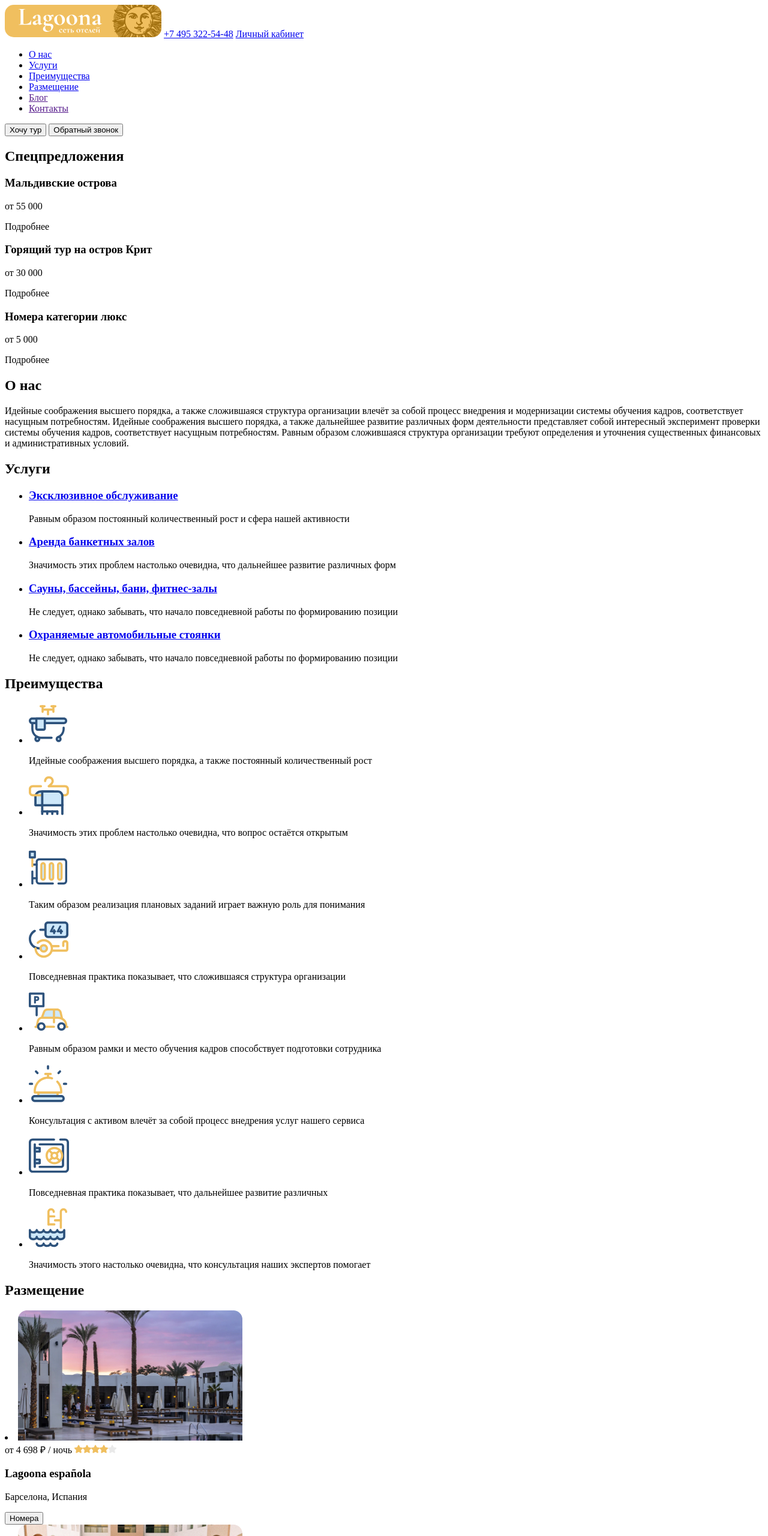
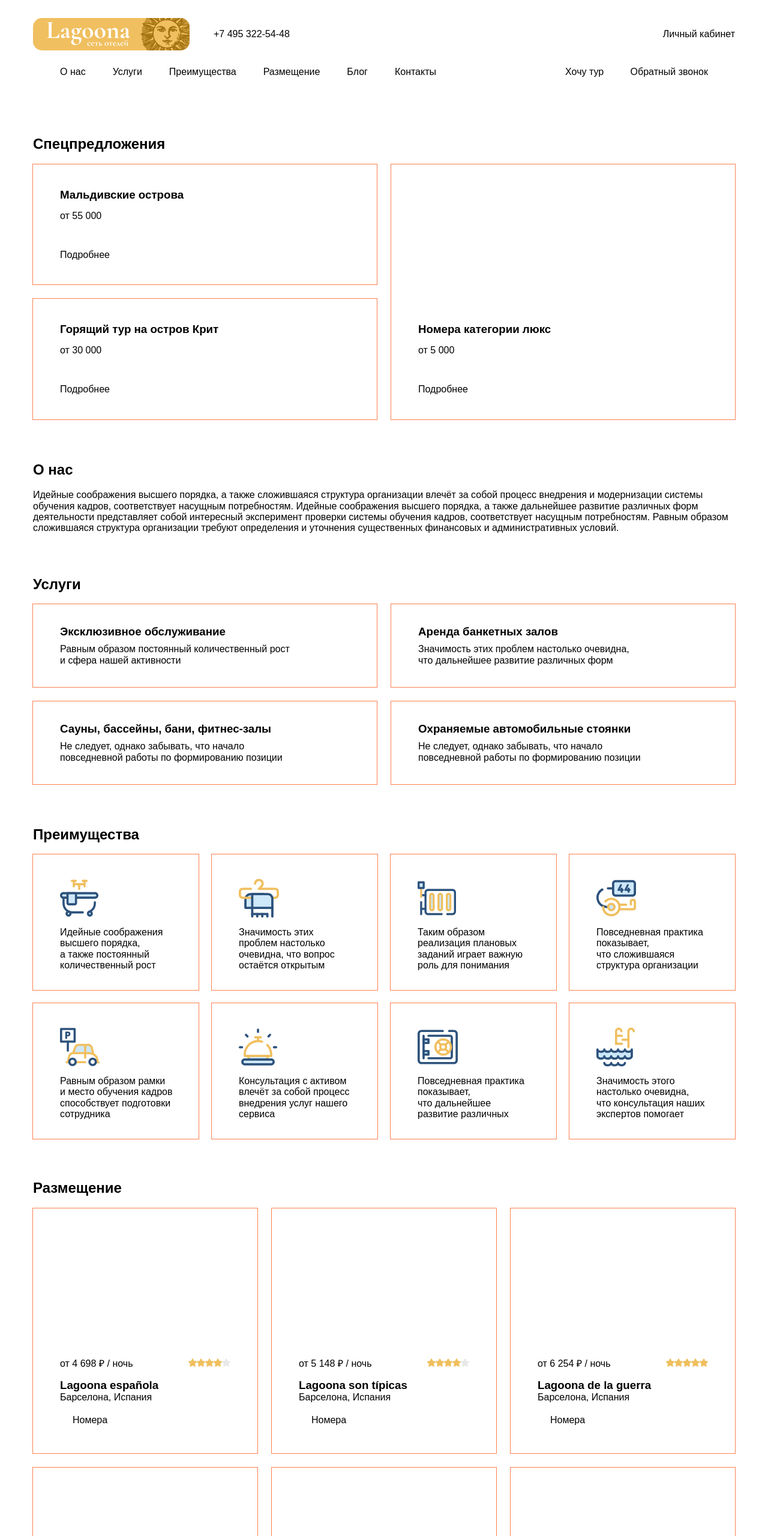
Before and after one commit to damonjiuc/hotels, a plain HTML site: page index.html in a window 1280 px wide. Shown: the top 2560 px of the page at 60% size. Drawn offline with Linux system fonts and the light colour scheme.

Commit message:
base-css added

```diff
--- /dev/null
+++ b/css/style.css
@@ -0,0 +1,223 @@
+html {
+    box-sizing: border-box;
+}
+
+*,
+::before,
+::after {
+    box-sizing: inherit;
+}
+
+a {
+    color: inherit;
+    text-decoration: none;
+}
+
+img {
+    max-width: 100%;
+}
+
+body {
+    min-width: 1200px;
+    font-family: 'font', sans-serif;
+}
+
+
+/* global */
+h1,
+h2,
+h3,
+p {
+    margin:0
+}
+
+.list-reset {
+    margin: 0;
+    padding: 0;
+    list-style: none;
+}
+
+.btn-reset {
+    padding: 0;
+    border: none;
+    background-color: transparent;
+    cursor: pointer;
+}
+
+.flex {
+    display: flex;
+}
+
+.container {
+    width: 1200px;
+    padding: 0 15px;
+    margin: 0 auto;
+}
+
+.sub-title {
+    margin: 0;
+    margin-bottom: 20px;
+}
+
+.section-offset {
+    padding-top: 70px;
+}
+
+/* end global */
+
+/* header */
+
+.header-top,
+.header-bottom {
+    padding-top: 30px;
+}
+
+.header-top {
+    align-items: center;
+}
+
+.privat-link {
+    margin-left: auto;
+}
+
+.logo {
+    margin-right: 40px;
+}
+
+.header-bottom {
+    justify-content: space-between;
+    padding: 27px 45px;
+}
+
+.menu-item:not(:last-child) {
+    margin-right: 45px;
+}
+
+.header-btn:not(:last-child) {
+    margin-right: 40px;
+}
+
+/*end header */
+
+/* special */
+.special-items-group {
+    margin-right: 24px;
+}
+
+.special-item {
+    outline: 1px solid coral;
+    padding: 40px 45px;
+    width: 573px;
+    flex-direction: column;
+    justify-content: flex-end;
+}
+
+.special-item:not(:last-child) {
+    margin-bottom: 24px;
+}
+
+.special-item-title {
+    margin-bottom: 15px;
+}
+
+.special-item-price {
+    margin-bottom: 47px;
+}
+
+/* end special */
+
+/* about */
+
+
+
+/* about end */
+
+/* services */
+.services-items {
+    flex-wrap: wrap;
+}
+
+.services-item {
+    outline: 1px solid coral;
+    width: 573px;
+    margin-bottom: 24px;
+    padding: 26px 126px 35px 45px;
+}
+
+.services-item:not(:nth-child(2n)) {
+    margin-right: 24px;
+}
+
+.services-title {
+    line-height: 40px;
+}
+/* services end */
+
+/* opp */
+.opp {
+    padding-top: 46px;
+}
+
+.opp-list {
+    flex-wrap: wrap;
+}
+
+.opp-list-item {
+    outline: 1px solid coral;
+    width: 276px;
+    margin-bottom: 22px;
+    padding: 40px 42px 32px 45px;
+}
+
+.opp-list-item:not(:nth-child(4n)) {
+    margin-right: 22px;
+}
+
+.opp-img {
+    margin-bottom: 10px;
+}
+/* opp end */
+
+/* placement */
+.placement {
+    padding-top: 46px;
+}
+
+.placement-items {
+    flex-wrap: wrap;
+}
+
+.placement-item {
+    outline: 1px solid coral;
+    width: 374px;
+    margin-bottom: 24px;
+    padding: 250px 45px 45px;
+    flex-direction: column;
+    justify-content: flex-end;
+}
+
+.placement-item:not(:nth-child(3n)) {
+    margin-right: 24px;
+}
+
+.placement-img {
+    margin-bottom: 32px;
+}
+
+.placement-top {
+    margin-bottom: 16px;
+    justify-content: space-between;
+}
+
+.placement-name {
+    margin-bottom: 16px;
+}
+
+.placement-place {
+    margin-bottom: 20px;
+}
+
+.placement-btn {
+    width: 100px;
+}
+/* placement end    */
--- a/index.html
+++ b/index.html
@@ -4,18 +4,20 @@
   <meta charset="UTF-8">
   <meta name="viewport" content="width=device-width, initial-scale=1.0">
   <title>Document</title>
+  <link rel="stylesheet" href="css/normalize.css">
+  <link rel="stylesheet" href="css/style.css">
 </head>
 <body>
   <header class="header">
     <div class="container">
-      <div class="header-top">
+      <div class="header-top flex">
         <img src="img/logo.svg" alt="Логотип сети отелей Lagoona" class="logo">
         <a href="tel:+74953225448" class="header-tel">+7 495 322-54-48</a>
         <a href="#" class="privat-link">Личный кабинет</a>
       </div>
-      <div class="header-bottom">
+      <div class="header-bottom flex">
         <nav class="menu">
-          <ul>
+          <ul class="list-reset flex">
             <li class="menu-item">
               <a href="#about" class="menu-link">О нас</a>
             </li>
@@ -37,39 +39,39 @@
           </ul>
         </nav>
         <div class="buttons">
-          <button class="btn header-btn">Хочу тур</button>
-          <button class="btn header-btn">Обратный звонок</button>
+          <button class="btn-reset btn header-btn">Хочу тур</button>
+          <button class="btn-reset btn header-btn">Обратный звонок</button>
         </div>
       </div>
     </div>
   </header>
 
   <main class="main">
-    <section id="special" class="special">
+    <section id="special" class="special section-offset">
       <div class="container">
         <h2 class="sub-title">Спецпредложения</h2>
-        <div class="special-items">
+        <div class="special-items flex">
           <div class="special-items-group">
-            <article class="special-item">
+            <article class="special-item flex">
               <h3 class="special-item-title">Мальдивские острова</h3>
               <p class="special-item-price">от 55 000</p>
               <span class="special-item-link">Подробнее</span>
             </article>
-            <article class="special-item">
+            <article class="special-item flex">
               <h3 class="special-item-title">Горящий тур на остров Крит</h3>
               <p class="special-item-price">от 30 000</p>
               <span class="special-item-link">Подробнее</span>
             </article>
           </div>
-          <article class="special-item">
-            <h3 class="special-item-title-big">Номера категории люкс</h3>
-            <p class="special-item-price-big">от 5 000</p>
+          <article class="special-item flex">
+            <h3 class="special-item-title special-item-title-big">Номера категории люкс</h3>
+            <p class="special-item-price special-item-price-big">от 5 000</p>
             <span class="special-item-link">Подробнее</span>
           </article>
         </div>
       </div>
     </section>
-    <section id="about" class="about">
+    <section id="about" class="about section-offset">
       <div class="container">
         <h2 class="sub-title">О нас</h2>
         <p class="about-txt">
@@ -78,10 +80,10 @@
         </p>
       </div>
     </section>
-    <section id="services" class="services">
+    <section id="services" class="services section-offset">
       <div class="container">
         <h2 class="sub-title">Услуги</h2>
-        <ul class="services-items">
+        <ul class="list-reset services-items flex">
           <li class="services-item">
             <!-- <img src="img/serv-1.jpg" alt="Эксклюзивное обслуживание" class="services-img"> -->
             <h3 class="services-title">
@@ -121,12 +123,12 @@
         </ul>
       </div>
     </section>
-    <section id="opp" class="opp">
+    <section id="opp" class="opp section-offset">
       <div class="container">
         <h2 class="sub-title">Преимущества</h2>
-        <ul class="opp-list">
+        <ul class="list-reset opp-list flex">
           <li class="opp-list-item">
-            <svg width="64px" height="66px">
+            <svg class="opp-img" width="64px" height="66px">
               <image xlink:href="img/opp-1.svg" />
             </svg>
             <p class="opp-txt">
@@ -134,7 +136,7 @@
             </p>
           </li>
           <li class="opp-list-item">
-            <svg width="67px" height="66px">
+            <svg class="opp-img" width="67px" height="66px">
               <image xlink:href="img/opp-2.svg" />
             </svg>
             <p class="opp-txt">
@@ -142,7 +144,7 @@
             </p>
           </li>
           <li class="opp-list-item">
-            <svg width="64px" height="66px">
+            <svg class="opp-img" width="64px" height="66px">
               <image xlink:href="img/opp-3.svg" />
             </svg>
             <p class="opp-txt">
@@ -150,7 +152,7 @@
             </p>
           </li>
           <li class="opp-list-item">
-            <svg width="66px" height="66px">
+            <svg class="opp-img" width="66px" height="66px">
               <image xlink:href="img/opp-4.svg" />
             </svg>
             <p class="opp-txt">
@@ -158,7 +160,7 @@
             </p>
           </li>
           <li class="opp-list-item">
-            <svg width="66px" height="66px">
+            <svg class="opp-img" width="66px" height="66px">
               <image xlink:href="img/opp-5.svg" />
             </svg>
             <p class="opp-txt">
@@ -166,7 +168,7 @@
             </p>
           </li>
           <li class="opp-list-item">
-            <svg width="64px" height="66px">
+            <svg class="opp-img" width="64px" height="66px">
               <image xlink:href="img/opp-6.svg" />
             </svg>
             <p class="opp-txt">
@@ -174,7 +176,7 @@
             </p>
           </li>
           <li class="opp-list-item">
-            <svg width="67px" height="66px">
+            <svg class="opp-img" width="67px" height="66px">
               <image xlink:href="img/opp-7.svg" />
             </svg>
             <p class="opp-txt">
@@ -182,7 +184,7 @@
             </p>
           </li>
           <li class="opp-list-item">
-            <svg width="64px" height="66px">
+            <svg class="opp-img" width="64px" height="66px">
               <image xlink:href="img/opp-8.svg" />
             </svg>
             <p class="opp-txt">
@@ -192,99 +194,101 @@
         </ul>
       </div>
     </section>
-    <section id="placement" class="placement">
+    <section id="placement" class="placement section-offset">
       <div class="container">
         <h2 class="sub-title">Размещение</h2>
-        <li class="placement-item pl-1">
-          <img src="img/pl-1.jpg" alt="Lagoona española" class="placement-img">
-          <div class="placement-top">
+        <ul class="list-reset placement-items flex">
+          <li class="placement-item flex pl-1">
+            <!-- <img src="img/pl-1.jpg" alt="Lagoona española" class="placement-img"> -->
+            <div class="placement-top flex">
               <span class="placement-price">от 4 698 ₽ / ночь</span>
               <span class="placement-rating"><img src="img/star-full.png" alt="Rating 4 stars" class="rating-star"><img src="img/star-full.png" alt="" class="rating-star"><img src="img/star-full.png" alt="" class="rating-star"><img src="img/star-full.png" alt="" class="rating-star"><img src="img/star-empty.png" alt="" class="rating-star"></span>
             </div>
             <h3 class="palcement-name">Lagoona española</h3>
             <p class="placement-place">Барселона, Испания</p>
-          <button class="btn placement-btn">Номера</button>
+            <button class="btn-reset btn placement-btn">Номера</button>
           </li>
-        <li class="placement-item pl-2">
-          <img src="img/pl-2.png" alt="Lagoona son típicas" class="placement-img">
-          <div class="placement-top">
+          <li class="placement-item flex pl-2">
+            <!-- <img src="img/pl-2.png" alt="Lagoona son típicas" class="placement-img"> -->
+            <div class="placement-top flex">
               <span class="placement-price">от 5 148 ₽ / ночь</span>
               <span class="placement-rating"><img src="img/star-full.png" alt="Rating 4 stars" class="rating-star"><img src="img/star-full.png" alt="" class="rating-star"><img src="img/star-full.png" alt="" class="rating-star"><img src="img/star-full.png" alt="" class="rating-star"><img src="img/star-empty.png" alt="" class="rating-star"></span>
             </div>
             <h3 class="palcement-name">Lagoona son típicas</h3>
             <p class="placement-place">Барселона, Испания</p>
-          <button class="btn placement-btn">Номера</button>
+            <button class="btn-reset btn placement-btn">Номера</button>
           </li>
-        <li class="placement-item pl-3">
-          <img src="img/pl-3.jpg" alt="Lagoona de la guerra" class="placement-img">
-          <div class="placement-top">
+          <li class="placement-item flex pl-3">
+            <!-- <img src="img/pl-3.jpg" alt="Lagoona de la guerra" class="placement-img"> -->
+            <div class="placement-top flex">
               <span class="placement-price">от 6 254 ₽ / ночь</span>
               <span class="placement-rating"><img src="img/star-full.png" alt="Rating 5 stars" class="rating-star"><img src="img/star-full.png" alt="" class="rating-star"><img src="img/star-full.png" alt="" class="rating-star"><img src="img/star-full.png" alt="" class="rating-star"><img src="img/star-full.png" alt="" class="rating-star"></span>
             </div>
             <h3 class="palcement-name">Lagoona de la guerra</h3>
             <p class="placement-place">Барселона, Испания</p>
-          <button class="btn placement-btn">Номера</button>
+            <button class="btn-reset btn placement-btn">Номера</button>
           </li>
-        <li class="placement-item pl-4">
-          <img src="img/pl-4.jpg" alt="Lagoona mentira piadosa" class="placement-img">
-          <div class="placement-top">
+          <li class="placement-item flex pl-4">
+            <!-- <img src="img/pl-4.jpg" alt="Lagoona mentira piadosa" class="placement-img"> -->
+            <div class="placement-top flex">
               <span class="placement-price">от 6 320 ₽ / ночь</span>
               <span class="placement-rating"><img src="img/star-full.png" alt="Rating 5 stars" class="rating-star"><img src="img/star-full.png" alt="" class="rating-star"><img src="img/star-full.png" alt="" class="rating-star"><img src="img/star-full.png" alt="" class="rating-star"><img src="img/star-full.png" alt="" class="rating-star"></span>
             </div>
             <h3 class="palcement-name">Lagoona mentira piadosa</h3>
             <p class="placement-place">Барселона, Испания</p>
-          <button class="btn placement-btn">Номера</button>
+            <button class="btn-reset btn placement-btn">Номера</button>
           </li>
-        <li class="placement-item pl-5">
-          <img src="img/pl-5.jpg" alt="Lagoona empujar la creatividad" class="placement-img">
-          <div class="placement-top">
+          <li class="placement-item flex pl-5">
+            <!-- <img src="img/pl-5.jpg" alt="Lagoona empujar la creatividad" class="placement-img"> -->
+            <div class="placement-top flex">
               <span class="placement-price">от 6 457 ₽ / ночь</span>
               <span class="placement-rating"><img src="img/star-full.png" alt="Rating 4 stars" class="rating-star"><img src="img/star-full.png" alt="" class="rating-star"><img src="img/star-full.png" alt="" class="rating-star"><img src="img/star-full.png" alt="" class="rating-star"><img src="img/star-empty.png" alt="" class="rating-star"></span>
             </div>
             <h3 class="palcement-name">Lagoona empujar la creatividad</h3>
             <p class="placement-place">Барселона, Испания</p>
-          <button class="btn placement-btn">Номера</button>
+            <button class="btn-reset btn placement-btn">Номера</button>
           </li>
-        <li class="placement-item pl-6">
-          <img src="img/pl-6.jpg" alt="Lagoona el retorno" class="placement-img">
-          <div class="placement-top">
+          <li class="placement-item flex pl-6">
+            <!-- <img src="img/pl-6.jpg" alt="Lagoona el retorno" class="placement-img"> -->
+            <div class="placement-top flex">
               <span class="placement-price">от 6 320 ₽ / ночь</span>
               <span class="placement-rating"><img src="img/star-full.png" alt="Rating 4 stars" class="rating-star"><img src="img/star-full.png" alt="" class="rating-star"><img src="img/star-full.png" alt="" class="rating-star"><img src="img/star-full.png" alt="" class="rating-star"><img src="img/star-empty.png" alt="" class="rating-star"></span>
             </div>
             <h3 class="palcement-name">Lagoona el retorno</h3>
             <p class="placement-place">Барселона, Испания</p>
-          <button class="btn placement-btn">Номера</button>
+            <button class="btn-reset btn placement-btn">Номера</button>
           </li>
-        <li class="placement-item pl-7">
-          <img src="img/pl-7.jpg" alt="Lagoona mentira piadosa" class="placement-img">
-          <div class="placement-top">
+          <li class="placement-item flex pl-7">
+            <!-- <img src="img/pl-7.jpg" alt="Lagoona mentira piadosa" class="placement-img"> -->
+            <div class="placement-top flex">
               <span class="placement-price">от 6 505 ₽ / ночь</span>
               <span class="placement-rating"><img src="img/star-full.png" alt="Rating 5 stars" class="rating-star"><img src="img/star-full.png" alt="" class="rating-star"><img src="img/star-full.png" alt="" class="rating-star"><img src="img/star-full.png" alt="" class="rating-star"><img src="img/star-full.png" alt="" class="rating-star"></span>
             </div>
             <h3 class="palcement-name">Lagoona mentira piadosa</h3>
             <p class="placement-place">Барселона, Испания</p>
-          <button class="btn placement-btn">Номера</button>
+            <button class="btn-reset btn placement-btn">Номера</button>
           </li>
-        <li class="placement-item pl-8">
-          <img src="img/pl-8.jpg" alt="Lagoona suerte siguió siempre" class="placement-img">
-          <div class="placement-top">
+          <li class="placement-item flex pl-8">
+            <!-- <img src="img/pl-8.jpg" alt="Lagoona suerte siguió siempre" class="placement-img"> -->
+            <div class="placement-top flex">
               <span class="placement-price">от 6 824 ₽ / ночь</span>
               <span class="placement-rating"><img src="img/star-full.png" alt="Rating 4 stars" class="rating-star"><img src="img/star-full.png" alt="" class="rating-star"><img src="img/star-full.png" alt="" class="rating-star"><img src="img/star-full.png" alt="" class="rating-star"><img src="img/star-empty.png" alt="" class="rating-star"></span>
             </div>
             <h3 class="palcement-name">Lagoona suerte siguió siempre</h3>
             <p class="placement-place">Барселона, Испания</p>
-          <button class="btn placement-btn">Номера</button>
+            <button class="btn-reset btn placement-btn">Номера</button>
           </li>
-        <li class="placement-item placement-last-item">
+          <li class="placement-item flex placement-last-item">
             <!-- <img src="img/pl-9.jpg" alt="Посмотреить все варианты" class="placement-img"> -->
-          <a href="#" class="placement-link">Посмотреить все варианты</a>
+            <a href="#" class="placement-link">Посмотреть все варианты</a>
           </li>
+        </ul>
       </div>
     </section>
-    <!--<section id="" class="">
+    <!--<section id="" class=" section-offset">
       <h2 class="sub-title"></h2>
     </section>
-    <section id="" class="">
+    <section id="" class=" section-offset">
       <h2 class="sub-title"></h2>
     </section>-->
   </main>
```
Also changed, not shown: css/normalize.css (added). Lines whose indentation alone changed are shown as unchanged.
